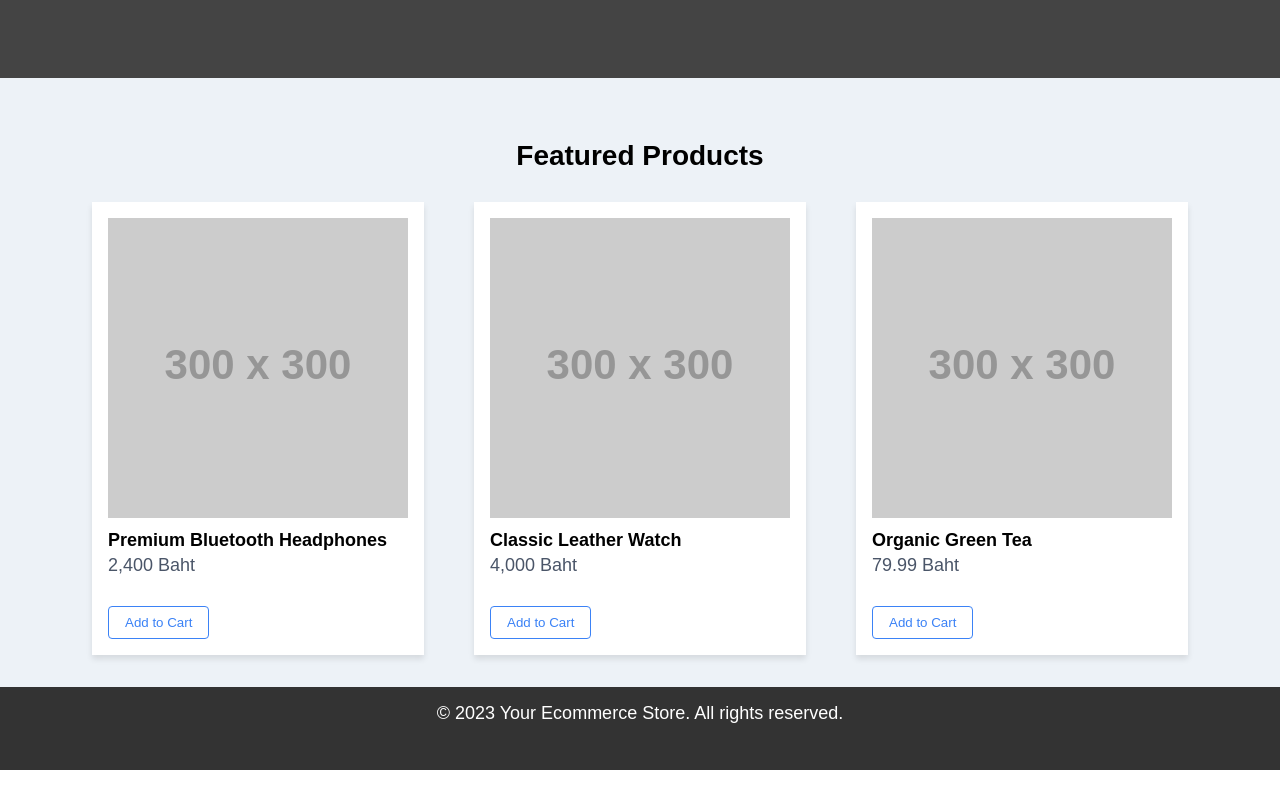
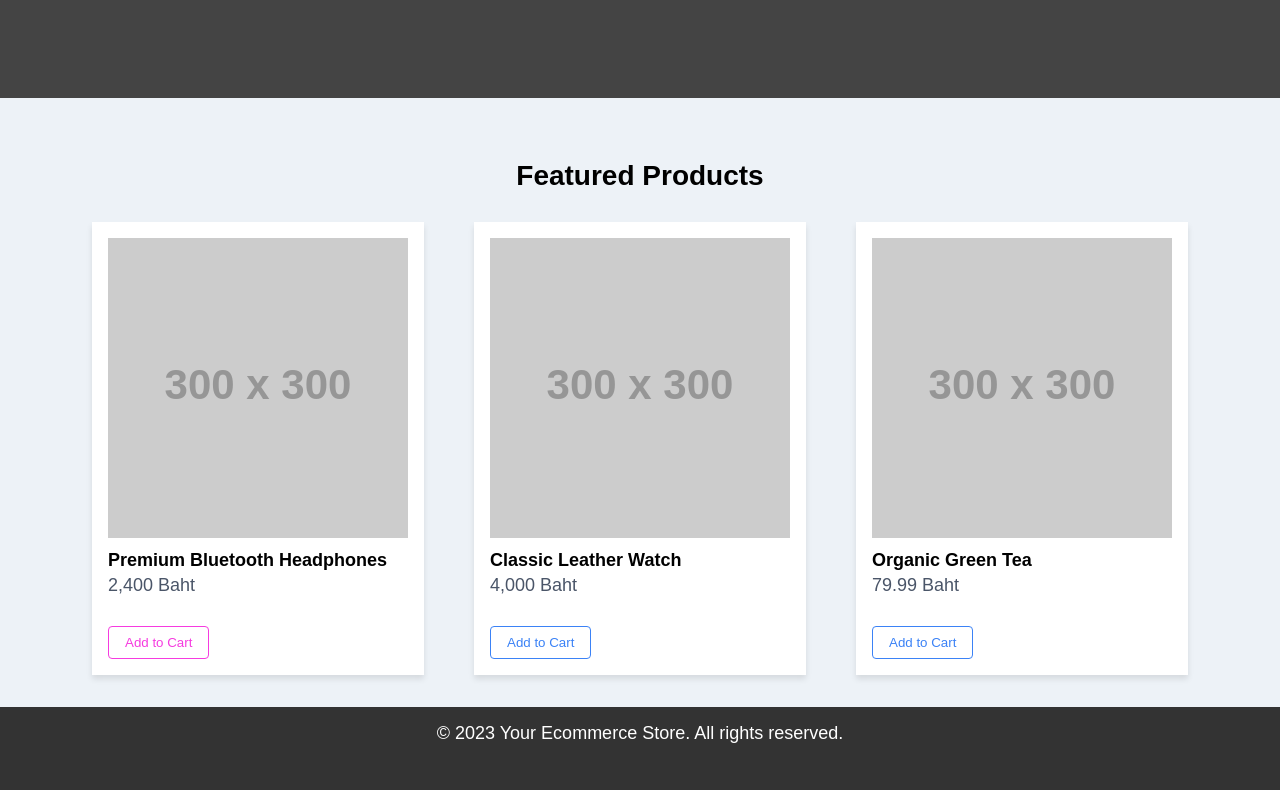
Before and after one commit to wuttichai-jeenkaew/react-components, a React (Vite) app: page / in a window 1280 px wide. Shown: the part 609-1399 px from the top of the page. Built offline with nearby package versions, Linux system fonts and the light colour scheme.

Commit message:
feat: add todo step

```diff
--- a/src/App.css
+++ b/src/App.css
@@ -77,6 +77,10 @@ main {
   text-align: left;
 }
 
+.company-detail-right h2 {
+  margin-bottom: 20px;
+}
+
 .hero-right h2 {
   margin-bottom: 20px;
 }
@@ -146,7 +150,6 @@ main {
 }
 
 .add-to-cart-button {
-  margin-top: 0.5rem;
   border: 1px solid #3b82f6;
   color: #3b82f6;
   background-color: transparent;
@@ -163,6 +166,23 @@ main {
   color: #ffffff;
 }
 
+.add-to-cart-button-secondary {
+  border: 1px solid #f63be0;
+  color: #f63be0;
+  background-color: transparent;
+  transition: background-color 0.2s, color 0.2s;
+  padding: 0.5rem 1rem;
+  border-radius: 0.25rem;
+  display: flex;
+  align-items: center;
+  cursor: pointer;
+}
+
+.add-to-cart-button-secondary:hover {
+  background-color: #f562df;
+  color: #ffffff;
+}
+
 /* Footer Section */
 
 footer {
--- a/src/App.jsx
+++ b/src/App.jsx
@@ -3,6 +3,10 @@ import "./App.css";
 function App() {
   return (
     <div>
+      {/*
+        Todo: 1 ให้ Declare ตัว Component ย่อย
+       เพื่อแบ่งสัดส่วนของ HTML Element ในส่วนของ <header>
+      */}
       <header>
         <nav>
           <div class="logo">🚀 XYZ CORP</div>
@@ -23,6 +27,10 @@ function App() {
         </nav>
       </header>
 
+      {/*
+        Todo 2: ให้ Declare ตัว Component ย่อย
+        เพื่อแบ่งสัดส่วนของ HTML Element ในส่วนของ <main>
+      */}
       <main>
         <div class="company-detail-left">
           <h1>Welcome to XYZ Corp</h1>
@@ -55,6 +63,10 @@ function App() {
         </div>
       </main>
 
+      {/*
+        Todo 3: ให้ Declare ตัว Component ย่อย
+        เพื่อแบ่งสัดส่วนของ HTML Element ในส่วนของ <section className="product-section">
+      */}
       <section className="product-section">
         <div className="product-section-container">
           <h2 className="product-featured-heading">Featured Products</h2>
@@ -66,7 +78,18 @@ function App() {
               />
               <h3>Premium Bluetooth Headphones</h3>
               <p className="product-price">2,400 Baht</p>
-              <button className="add-to-cart-button">Add to Cart</button>
+              {/*
+                Todo 5: ให้ Declare ตัว Component Button เพื่อ Render ปุ่ม “Add to Cart” ที่ซ้ำกันอยู่
+                (จุดที่ 1)
+              */}
+              {/*
+                Todo 6: หลังกจากทำ Todo 5 เสร็จ
+                ให้เปลี่ยน Style ของปุ่ม “Add to Card” แก้ไข className ใน Component `Button` ที่สร้างขึ้นมา
+                จาก “add-to-cart-button” เป็น “secondary-add-to-cart-button”
+              */}
+              <button className="add-to-cart-button-secondary">
+                Add to Cart
+              </button>
             </div>
             <div className="product-card">
               <img
@@ -75,6 +98,7 @@ function App() {
               />
               <h3>Classic Leather Watch</h3>
               <p className="product-price">4,000 Baht</p>
+              {/* Todo 5: (จุดที่ 2) */}
               <button className="add-to-cart-button">Add to Cart</button>
             </div>
             <div className="product-card">
@@ -84,11 +108,17 @@ function App() {
               />
               <h3>Organic Green Tea</h3>
               <p className="product-price">79.99 Baht</p>
+              {/* Todo 5: (จุดที่ 3) */}
               <button className="add-to-cart-button">Add to Cart</button>
             </div>
           </div>
         </div>
       </section>
+
+      {/*
+        Todo 4: ให้ Declare ตัว Component ย่อย
+        เพื่อแบ่งสัดส่วนของ HTML Element ในส่วนของ <footer>
+      */}
       <footer>
         <p>&copy; 2023 Your Ecommerce Store. All rights reserved.</p>
       </footer>
--- a/src/main.jsx
+++ b/src/main.jsx
@@ -1,6 +1,7 @@
 import React from "react";
 import ReactDOM from "react-dom/client";
 import App from "./App.jsx";
+import "./index.css";
 
 ReactDOM.createRoot(document.getElementById("root")).render(
   <React.StrictMode>
```
Also changed, not shown: src/index.css (added).
